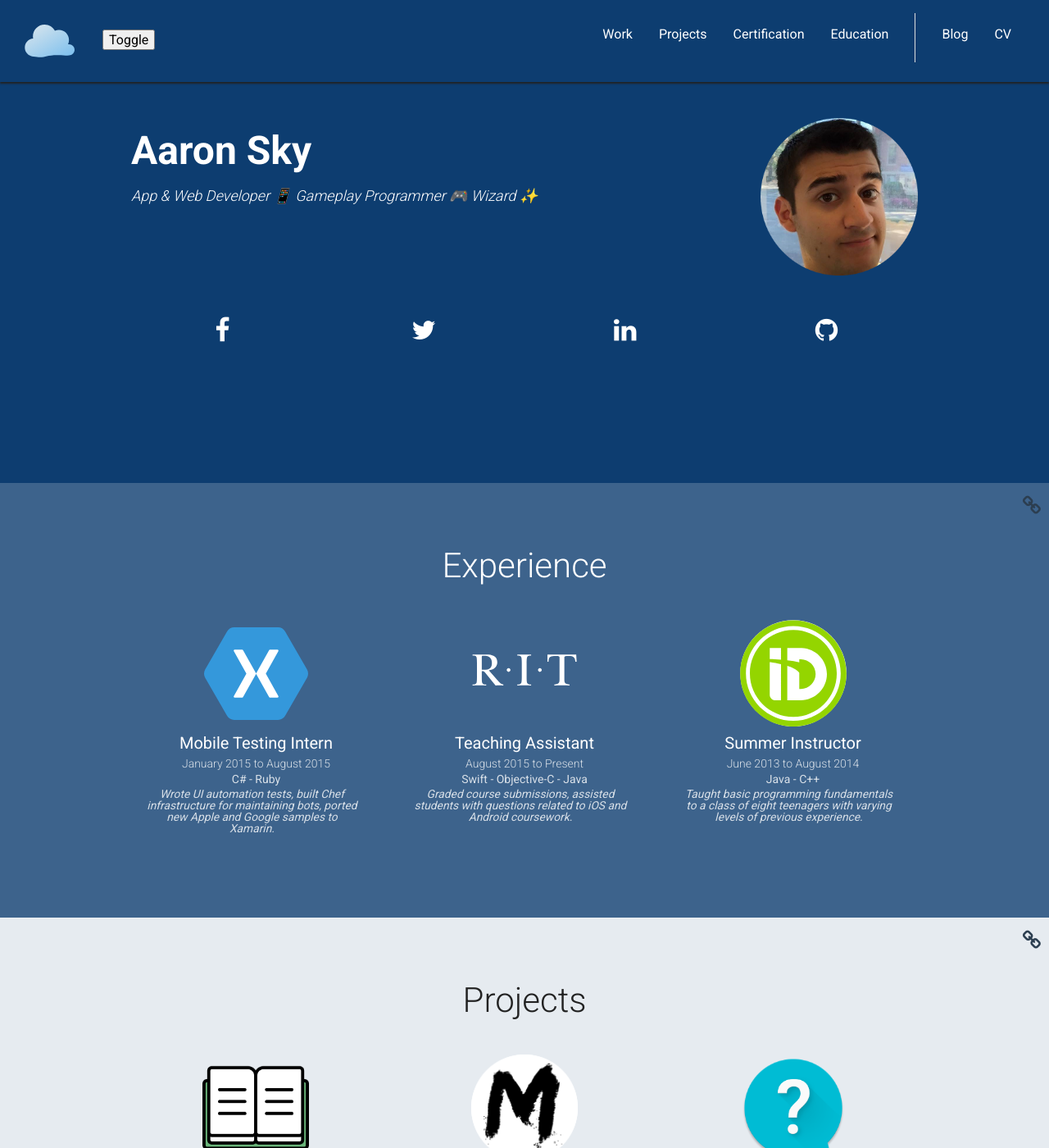
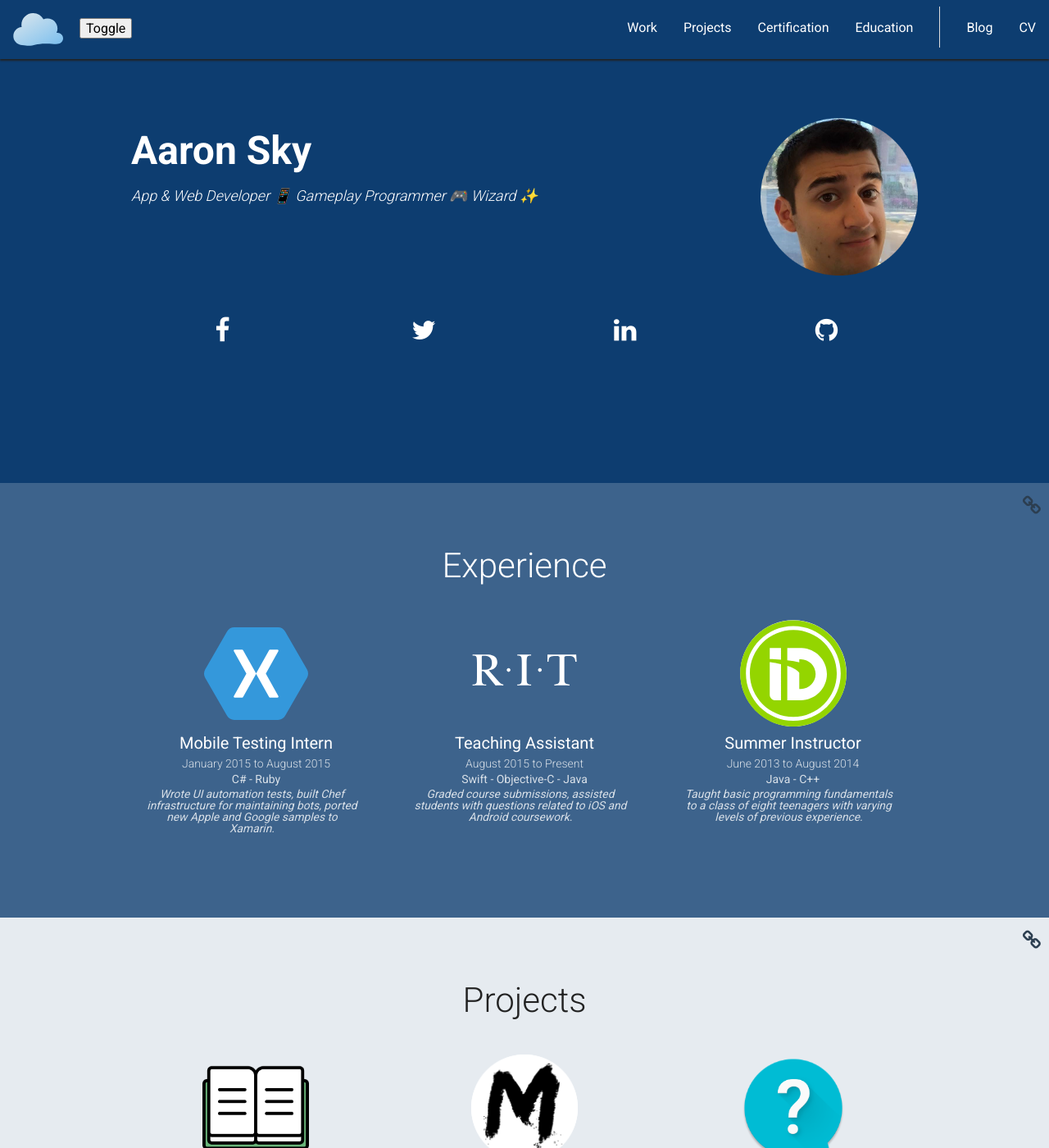
Before and after one commit to aaronsky/aaronsky, a Jekyll site: the page built from index.html, in a window 1280 px wide and 1400 px high. Shown: the whole window at 82% size. Built offline with Jekyll 4.4.1, drawn with Linux system fonts in a browser that asks for light colours; emoji names are drawn with the system emoji font.

```diff
--- a/_includes/footer.html
+++ b/_includes/footer.html
@@ -1,4 +1,10 @@
 <footer class="section section_legal">
-        <img class="section_legal_brand" src="{{ site.baseurl }}{{ site.assets.img.site }}brand.svg" alt="{{ author.name}} brand logo">
-        {% include social.html %}
+    <img class="section_legal_brand" src="{{ site.baseurl }}{{ site.assets.img.site }}brand.svg" alt="{{ author.name}} brand logo" />
+    {% include social.html %}
+    <!--
+    facebook
+    twitter
+    linkedin
+    github
+    -->
 </footer>
--- a/_includes/masthead.html
+++ b/_includes/masthead.html
@@ -1,6 +1,6 @@
 {% include browser-upgrade.html %}
 {% if page.image.feature %}
-<header class="masthead">
+<header class="masthead" id="masthead">
     {% if site.logo != null %}
     <div class="wrap">
         <a href="{{ site.baseurl }}/" class="site-logo" rel="home" title="{{ site.title }}"><img src="{{ site.baseurl }}{{site.assets.img.site}}{{ site.logo }}" width="200" height="200" alt="{{ site.title }} logo" class="animated fadeInDown"></a>
@@ -9,7 +9,7 @@
 </header>
 <!-- /.masthead -->
 {% else %}
-<header class="masthead">
+<header class="masthead" id="masthead">
     <div class="wrap">
         {% if site.logo != null %}
         <a href="{{ site.baseurl }}/blog/" class="site-logo" rel="home" title="{{ site.title }}">
--- a/_includes/scripts.html
+++ b/_includes/scripts.html
@@ -1,3 +1,4 @@
+<script type="text/javascript" src="{{ site.baseurl }}{{ site.assets.js }}scroll.js"></script>
 {% if site.owner.google.analytics %}
 <!-- Asynchronous Google Analytics snippet -->
 <script>
--- a/_sass/layouts/_navigation.scss
+++ b/_sass/layouts/_navigation.scss
@@ -1,12 +1,16 @@
 .nav {
-  position: fixed;
+  position: absolute;
   z-index: 100;
   top: 0;
   width: 100%;
   box-shadow: 0px 2px 2px 0px $dark-gray;
   background-color: $darker-blue;
+  &-sticky {
+    position: fixed;
+    @include animation--fadeInDown(0);
+  }
   &_logo {
-    padding: 30px;
+    padding: 1rem;
     display: inline-block;
     &_img {
       height: 40px;
@@ -14,7 +18,6 @@
   }
   &_links {
     float: right;
-    padding: 16px 30px;
     &_list {
       list-style-type: none;
       margin: 0;
@@ -23,6 +26,7 @@
     }
     &_item {
       float: left;
+      margin: 0.5rem 0;
       a {
         display: block;
         color: $white;
@@ -36,8 +40,8 @@
       &-divider {
         float: left;
         border-right: $light-gray 1px solid;
-        height: 60px;
-        margin: 0 1rem
+        height: 50px;
+        margin: 0.5rem 1rem
       }
     }
   }
--- /dev/null
+++ b/assets/js/scroll.js
@@ -0,0 +1,13 @@
+window.addEventListener('scroll', onScroll);
+
+function onScroll(e) {
+    var navbar = document.getElementById('nav');
+    if (navbar) {
+        var titleEl = document.getElementById('masthead');
+        if (titleEl && titleEl.getBoundingClientRect().bottom < 0) {
+            navbar.classList.add('nav-sticky');
+        } else {
+            navbar.classList.remove('nav-sticky');
+        }
+    }
+}
--- a/index.html
+++ b/index.html
@@ -4,7 +4,7 @@ title: Portfolio
 ---
 
 <!--<header style="background-color:yellow;font-size:20px;"><i class="icon-warning" style="margin:20px;"></i>This page is under construction!</header>-->
-<header class="section section_landing">
+<header class="section section_landing" id="masthead">
     <div class="container">
         <img src="{{site.baseurl}}{{site.assets.img.site}}face.png" class="section_landing_profile" alt="Aaron Sky face photo">
         <h1 class="section_landing_heading">Aaron Sky</h1>
```
